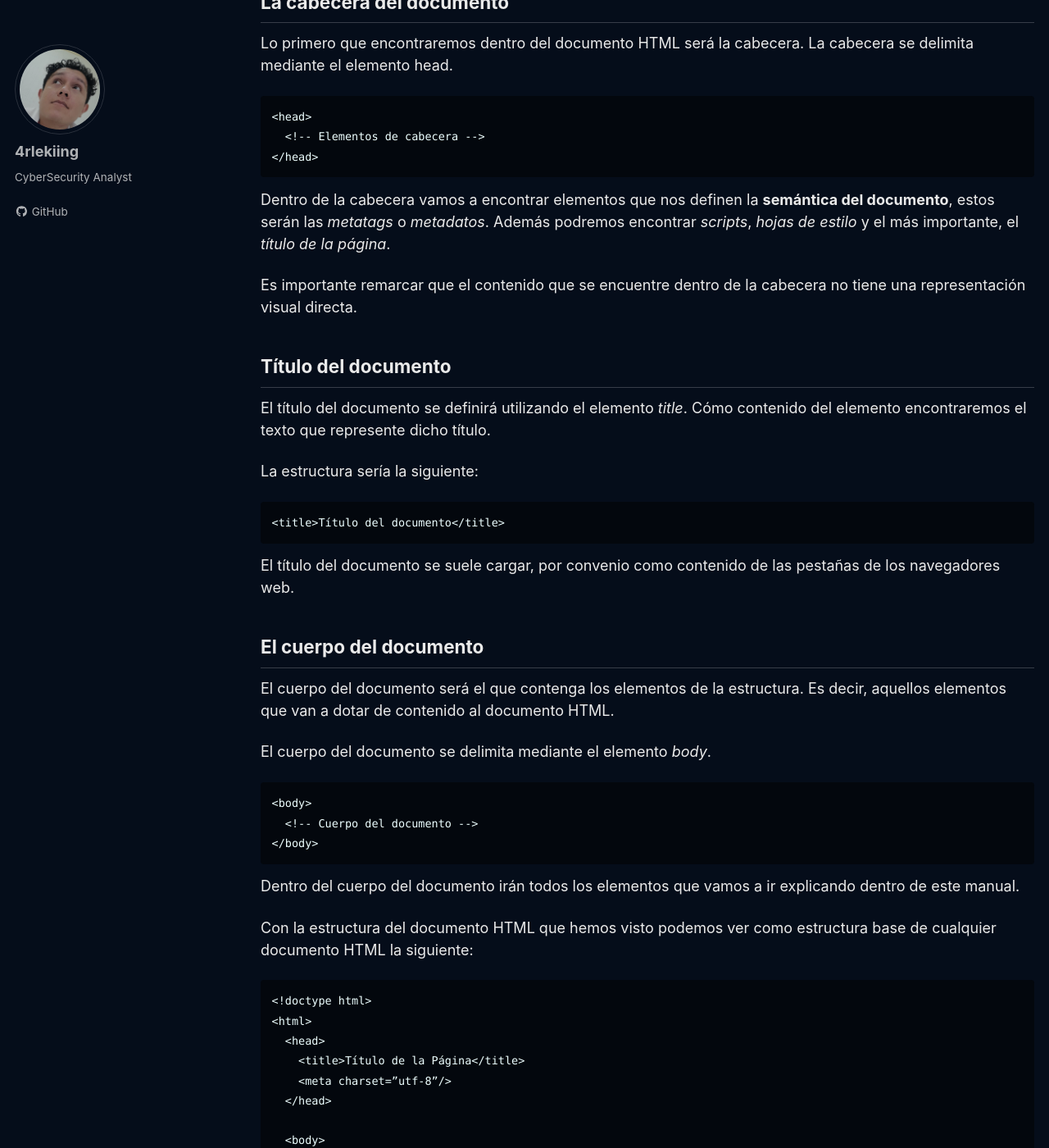
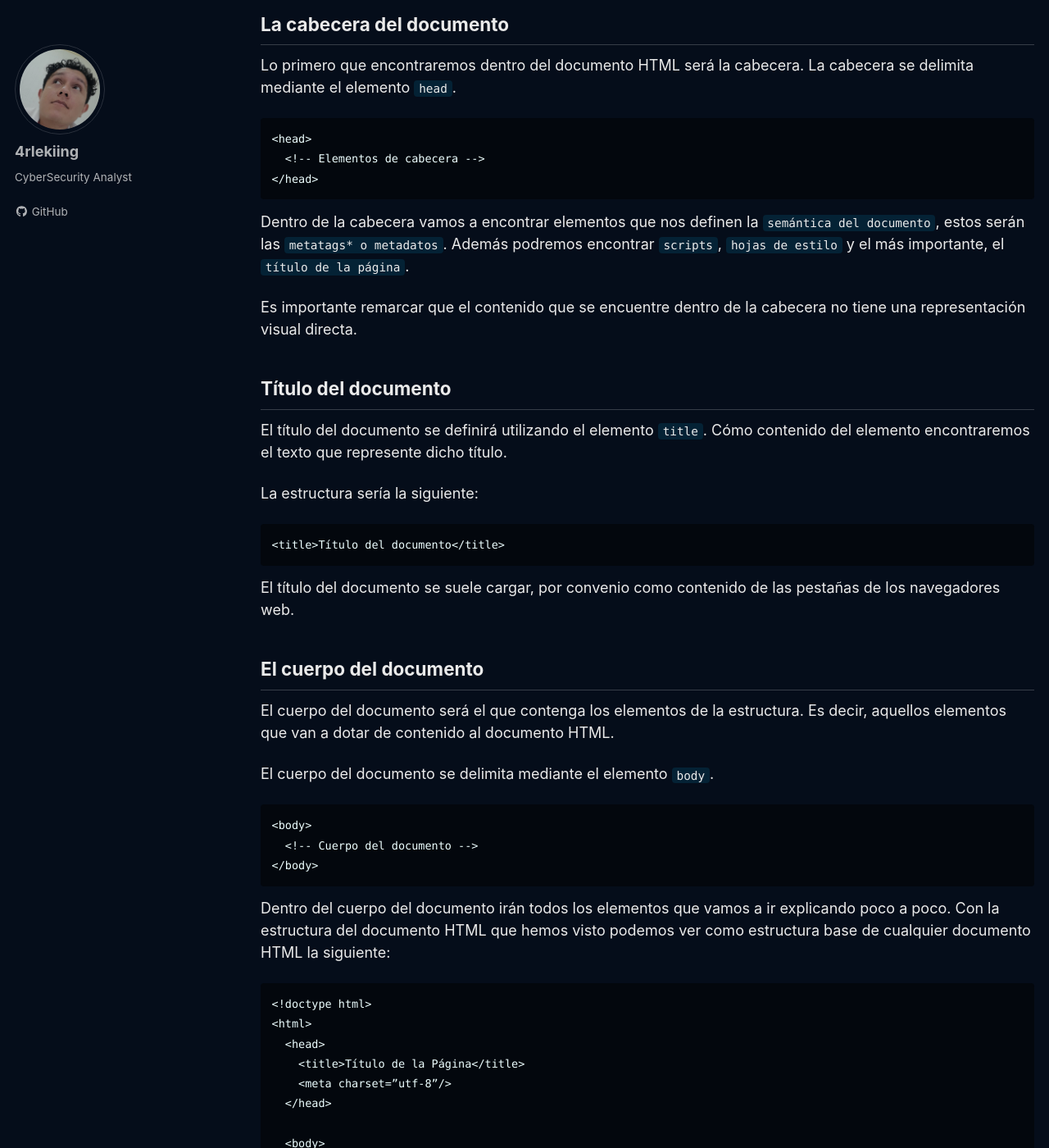
Before and after one commit to 4rleking/HTML.github.io, a Jekyll site: the page built from _posts/2023-08-04-Documento.md, in a window 1280 px wide and 1400 px high, scrolled down 1410 px. Shown: the whole window at 82% size. Built offline with Jekyll 4.4.1, drawn with Linux system fonts in a browser that asks for light colours; cached includes are drawn as plain includes; a script that is not in the unit is left out; some of the changed text lies outside the part shown.

Commit message:
Update 2023-08-04-Documento.md

````diff
--- a/_posts/2023-08-04-Documento.md
+++ b/_posts/2023-08-04-Documento.md
@@ -44,25 +44,25 @@ De esta forma la estructura básica del documento HTML será la siguiente:
 
 ## La cabecera del documento
 
-Lo primero que encontraremos dentro del documento HTML será la cabecera. La cabecera se delimita mediante el elemento head.
+Lo primero que encontraremos dentro del documento HTML será la cabecera. La cabecera se delimita mediante el elemento `head`.
 
-```
+```text
 <head>
   <!-- Elementos de cabecera -->
 </head>
 ```
 
-Dentro de la cabecera vamos a encontrar elementos que nos definen la **semántica del documento**, estos serán las *metatags* o *metadatos*. Además podremos encontrar *scripts*, *hojas de estilo* y el más importante, el *título de la página*.
+Dentro de la cabecera vamos a encontrar elementos que nos definen la `semántica del documento`, estos serán las `metatags* o metadatos`. Además podremos encontrar `scripts`, `hojas de estilo` y el más importante, el `título de la página`.
 
 Es importante remarcar que el contenido que se encuentre dentro de la cabecera no tiene una representación visual directa.
 
 ## Título del documento
 
-El título del documento se definirá utilizando el elemento *title*. Cómo contenido del elemento encontraremos el texto que represente dicho título.
+El título del documento se definirá utilizando el elemento `title`. Cómo contenido del elemento encontraremos el texto que represente dicho título.
 
 La estructura sería la siguiente:
 
-```
+```text
 <title>Título del documento</title>
 ```
 
@@ -72,19 +72,17 @@ El título del documento se suele cargar, por convenio como contenido de las pes
 
 El cuerpo del documento será el que contenga los elementos de la estructura. Es decir, aquellos elementos que van a dotar de contenido al documento HTML.
 
-El cuerpo del documento se delimita mediante el elemento *body*.
+El cuerpo del documento se delimita mediante el elemento `body`.
 
-```
+```text
 <body>
   <!-- Cuerpo del documento -->
 </body>
 ```
 
-Dentro del cuerpo del documento irán todos los elementos que vamos a ir explicando dentro de este manual.
+Dentro del cuerpo del documento irán todos los elementos que vamos a ir explicando poco a poco. Con la estructura del documento HTML que hemos visto podemos ver como estructura base de cualquier documento HTML la siguiente:
 
-Con la estructura del documento HTML que hemos visto podemos ver como estructura base de cualquier documento HTML la siguiente:
-
-```
+```text
 <!doctype html>
 <html>
   <head>
````
Also changed, not shown: other parts of _posts/2023-08-04-Documento.md (+2 -2 lines).
